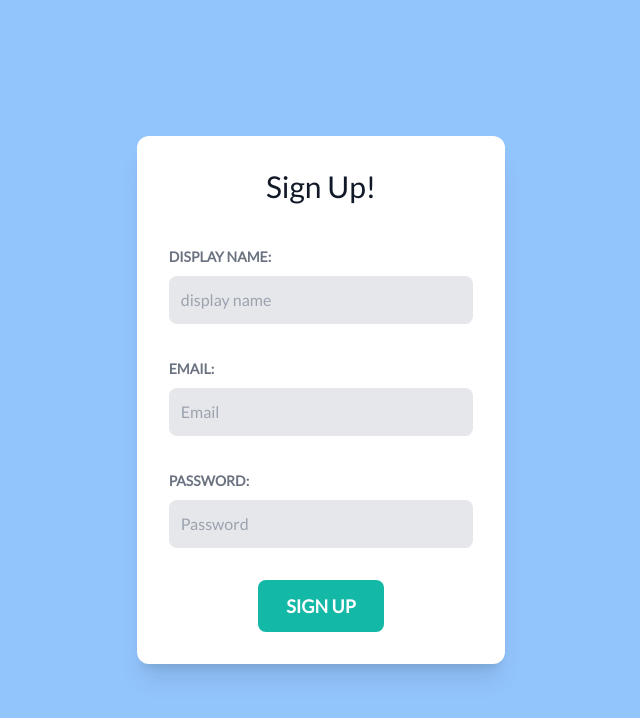
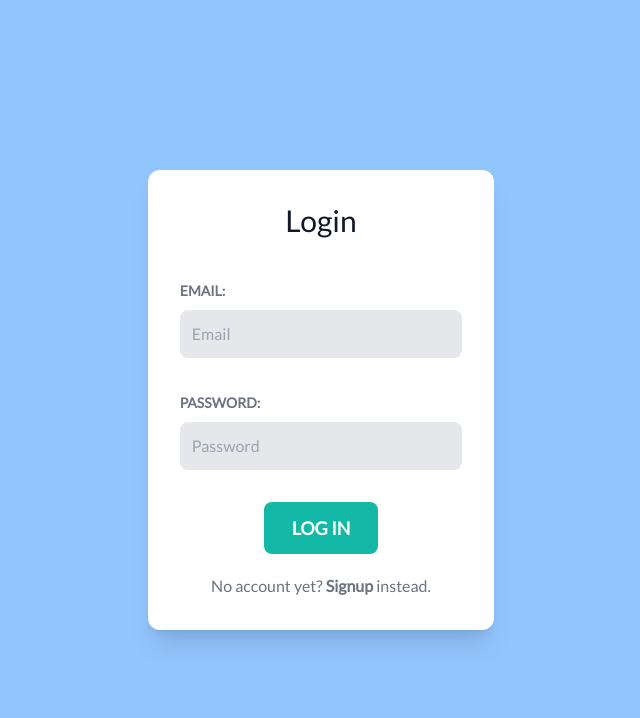
Before and after one commit to andrei-kozel/vue-live-chat, a Vue app: page / in a window 1280 px wide. Shown: the top 718 px of the page, without its empty margins (319-959 px from the left). Built offline with nearby package versions, Linux system fonts and the light colour scheme.

Commit message:
Login form

```diff
--- /dev/null
+++ b/src/components/LoginForm.vue
@@ -0,0 +1,36 @@
+<template>
+  <form class="form" @submit.prevent="handleSubmit">
+    <p class="text-3xl mb-10 text-gray-900">Login</p>
+
+    <div class="form-field mb-8">
+      <label class="form-label">Email:</label>
+      <input
+        class="form-input focus:outline-none focus:shadow-outline"
+        type="email"
+        placeholder="Email"
+        v-model="email"
+      />
+    </div>
+    <div class="form-field mb-8">
+      <label class="form-label">Password:</label>
+      <input
+        class="form-input focus:outline-none focus:shadow-outline"
+        type="password"
+        placeholder="Password"
+        v-model="password"
+      />
+    </div>
+    <button class="form-button">Log in</button>
+  </form>
+</template>
+
+<script setup lang="ts">
+import { ref } from "vue";
+
+const email = ref<string>();
+const password = ref<string>();
+
+const handleSubmit = () => {
+  console.log(email.value, password.value);
+};
+</script>
--- a/src/views/WelcomeView.vue
+++ b/src/views/WelcomeView.vue
@@ -1,21 +1,35 @@
 <template>
   <div class="welcome">
-    <SignupForm />
+    <div v-if="showLogin">
+      <LoginForm />
+      <p class="welcome-hint">
+        No account yet? <span @click="showLogin = false">Signup</span> instead.
+      </p>
+    </div>
+    <div v-else>
+      <SignupForm />
+    </div>
   </div>
 </template>
 
-<script lang="ts">
-import { defineComponent } from "vue";
+<script lang="ts" setup>
+import { ref } from "vue";
 import SignupForm from "@/components/SignupForm.vue";
+import LoginForm from "../components/LoginForm.vue";
 
-export default defineComponent({
-  name: "WelcomeView",
-  components: { SignupForm },
-});
+const showLogin = ref<boolean>(true);
 </script>
 
 <style lang="scss">
 .welcome {
   @apply bg-white p-8 rounded-xl shadow-xl;
+
+  &-hint {
+    @apply text-center mt-5 text-gray-500;
+
+    span {
+      @apply font-bold hover:text-teal-500 cursor-pointer;
+    }
+  }
 }
 </style>
```
